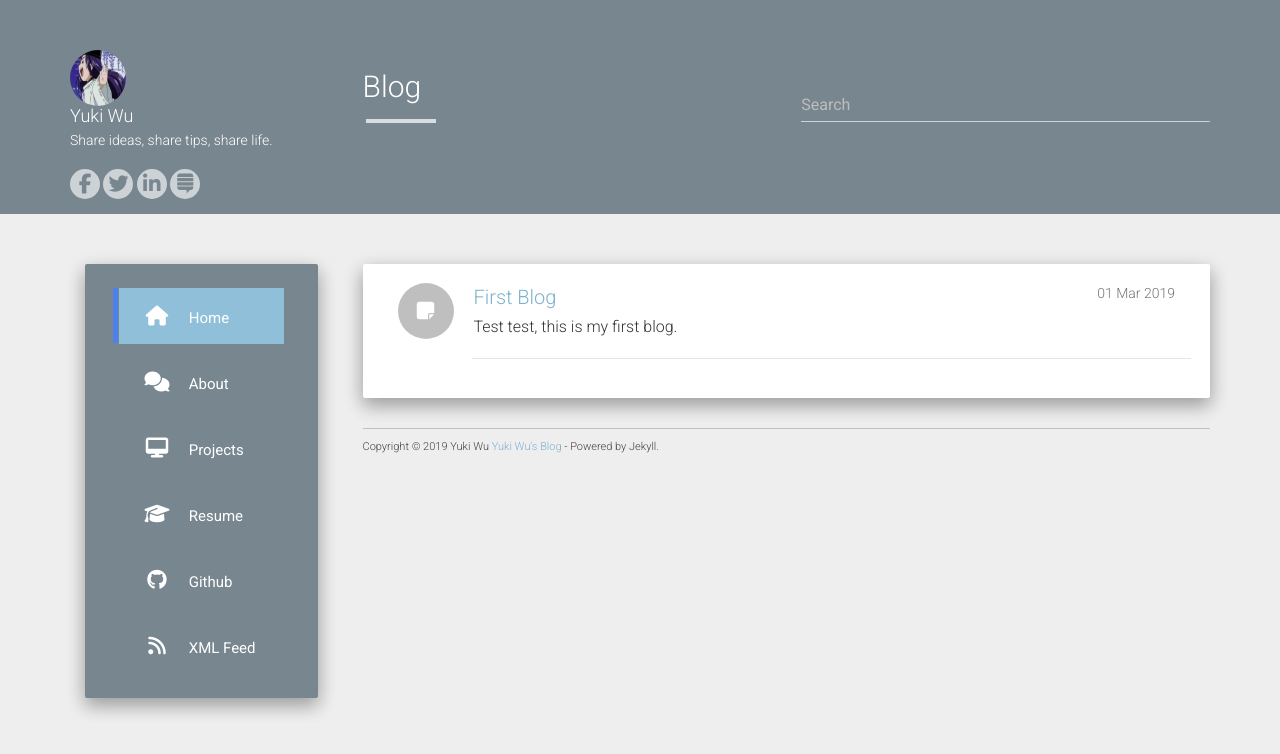
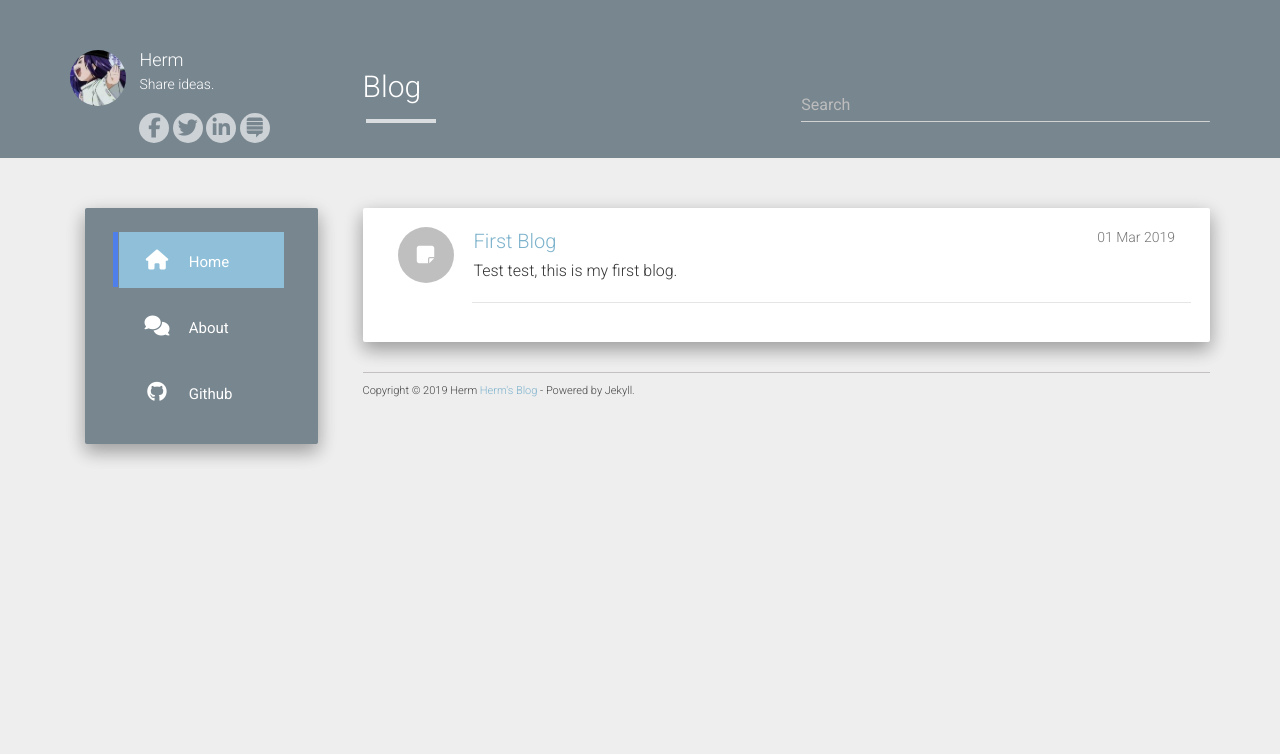
Before and after one commit to zhqherm/zhqherm.github.io, a Jekyll site: the page built from index.html, in a window 1280 px wide. Shown: the top 754 px of the page. Built offline with Jekyll 4.4.1, drawn with Linux system fonts in a browser that asks for light colours; nearby versions of some CDN libraries; the list of posts is cut into pages by our own code.

```diff
--- a/_config.yml
+++ b/_config.yml
@@ -1,17 +1,17 @@
-title: Yuki Wu
-description: My Personal Blog
-author: Yuki Wu
+title: Herm's Blog
+description:
+author: Herm
 logo: /static/img/avatar.jpg
-github: https://github.com/wuyuki
-about: Share ideas, share tips, share life.
-keyword: "yuki, wuyuki, yukiwu, blog, data analysis, data visualization"
+github: https://github.com/zhqherm
+about: Share ideas.
+keyword: "herm, blog, software engineer"
 
 baseurl: ""
-url: "https://wuyuki.github.io/"
+url: "https://zhqherm.github.io/"
 
 allowsearch: true
 
-# disqus_shortname: aboutyuki
+# disqus_shortname: aboutherm
 # google_analytics: UA-72862926-1
 
 # share:
@@ -19,7 +19,7 @@ allowsearch: true
 #   fb_appid: 000000000000
 
 # SNS settings
-github_username: wuyuki
+github_username: Herm
 
 enableTags: true
 tagarray: []
--- a/_includes/footer.html
+++ b/_includes/footer.html
@@ -1,5 +1,5 @@
 <footer>
-  Copyright © 2019 Yuki Wu <a href="https://wuyuki.github.io/">Yuki Wu's Blog</a> - Powered by Jekyll.
+  Copyright © 2019 Herm <a href="https://zhqherm.github.io/">Herm's Blog</a> - Powered by Jekyll.
 </footer>
 <div align="center">
   <script async src="https://pagead2.googlesyndication.com/pagead/js/adsbygoogle.js"></script>
```
Also changed, not shown: _data/urls.json (+1 -17 lines), static/img/avatar.jpg.
